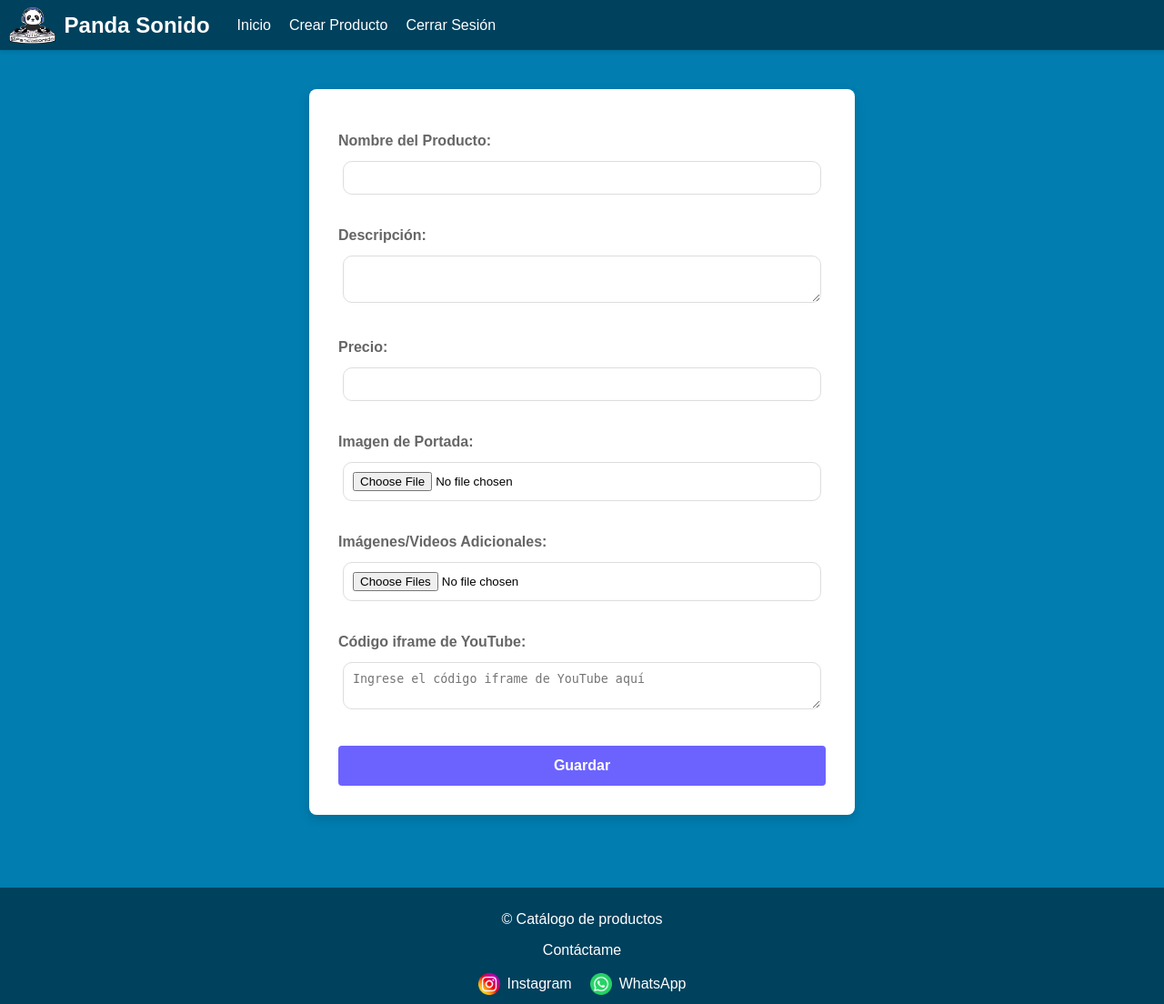
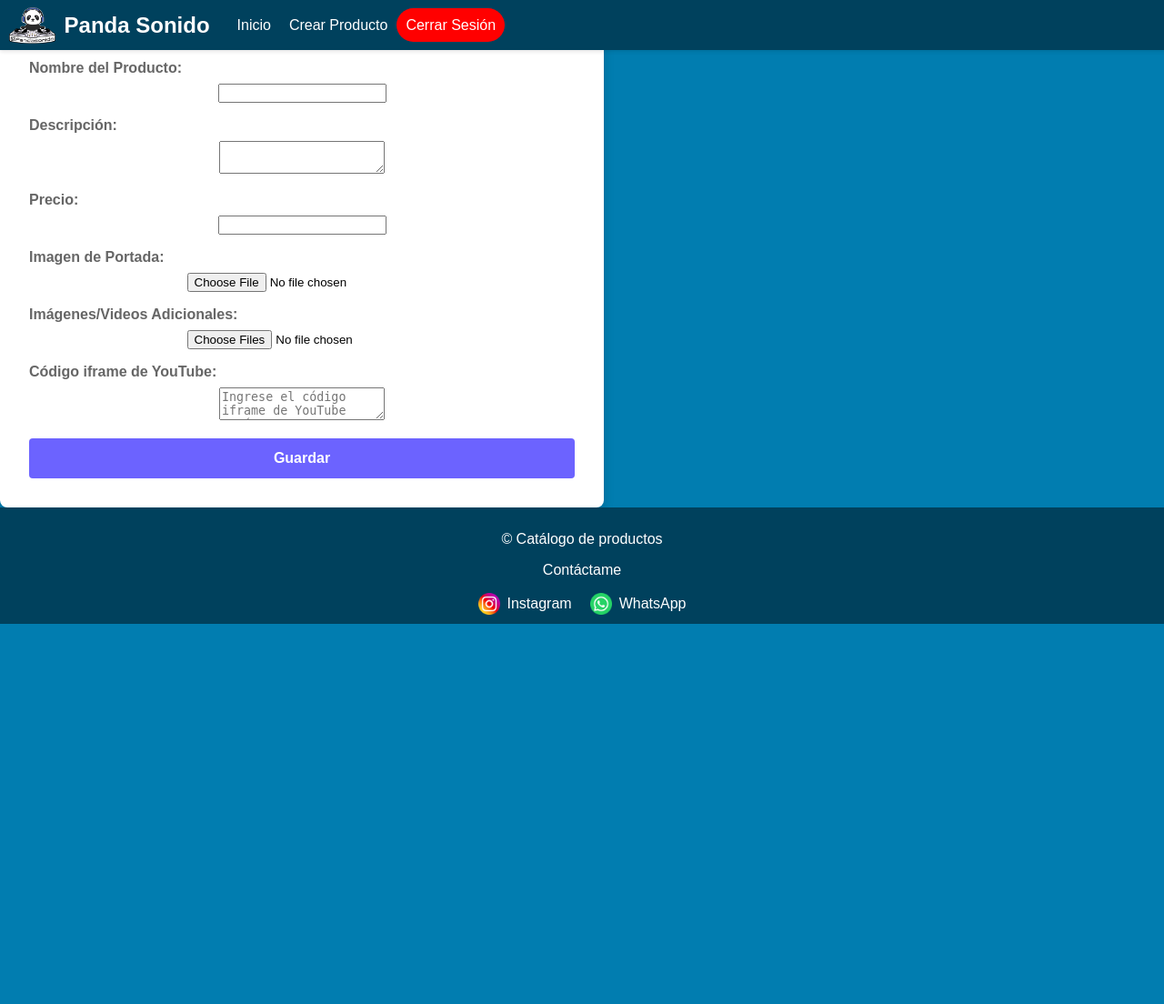
Before and after one commit to JoseJan21/Catalogo-de-productos, a PHP site: page /public/crear_producto.php in a window 1280 px wide. Shown: the whole page at 91% size. After the commit the page ends 686 px from the top, so only its background shows below. Run offline with PHP 8.4, Linux system fonts and the light colour scheme; the visitor is signed in with stand-in values (Sample User, id 1).

Commit message:
correccion estilos responsive

```diff
--- a/css/styles.css
+++ b/css/styles.css
@@ -111,49 +111,6 @@ nav ul li a:hover {
     object-fit: cover;
     border-radius: 20px;
 }
-
-form {
-    width: 600px;
-    padding: 20px;
-    margin: 80px auto;
-    background-color: #ffffff;
-    border-radius: 10px;
-    box-shadow: 0 0 10px rgba(0, 0, 0, 0.1);
-    box-sizing: border-box;
-}
-
-form label {
-    display: block;
-    margin-top: 10px;
-    font-weight: bold;
-    color: #000000;
-}
-
-form input, form textarea {
-    width: calc(100% - 10px);
-    padding: 10px;
-    margin-top: 5px;
-    margin-bottom: 20px;
-    border-radius: 10px;
-    border: 1px solid #ddd;
-    outline: none;
-    box-sizing: border-box;
-}
-
-form button {
-    color: white;
-    background-color: #00a2e2;
-    border: none;
-    padding: 10px 20px;
-    cursor: pointer;
-    border-radius: 5px;
-    width: calc(100% - 10px);
-    margin-top: 10px;
-}
-
-form button:hover {
-    background-color: #017db0;
-}
 /* Para la vista de producto: imagen a la izquierda y descripción a la derecha */
 .detalle-producto .descripcion {
     display: flex;
@@ -209,7 +166,6 @@ form button:hover {
 /* Ajusta el estilo de las imágenes y videos en la galería */
 .galeria img {
     width: 100%; /* Ocupar todo el ancho del contenedor */
-    max-width: calc(33.33% - 10px); /* Ajusta el ancho de cada imagen/video */
     height: auto;
     border-radius: 10px;
     object-fit: cover;
@@ -428,15 +384,21 @@ form button[type="submit"]:hover {
     .detalle-producto .descripcion {
         flex-direction: row;
         text-align: left;
+        margin-top: 90px;
+        margin-bottom: 90px;
     }
 
     .detalle-producto .descripcion img {
         max-width: 50%;
-        margin-right: 20px;
+        margin: auto;
     }
 
     .detalle-producto .descripcion p {
         flex: 1;
+        font-size: 20px;
+    }
+    .detalle-producto .descripcion h1 {
+        font-size: 40px;
     }
 
     .presentacion-negocio {
@@ -450,8 +412,33 @@ form button[type="submit"]:hover {
     .imagen-presentacion img {
         max-width: 100%;
     }
+    .presentacion-negocio {
+        padding: 50px;
+    }
+    .contacto-redes{
+        gap: 62px;
+    }
+    .catalogo{
+        padding: 0px;
+    }
+    .header {
+        height: 100px;
+    }
+    nav ul li a{
+        font-size: 35px;
+    }
+    .logo-nombre h1{
+        font-size: 35px;
+    }
+    .logo{
+        height: 80px;
+    }
 }
 
+.cerrar-sesion{
+    background-color: #f00;
+    border-radius: 40px;
+}
 footer {
     background-color: #00415d;
     color: #ffffff;
@@ -487,7 +474,6 @@ footer a {
 /* Estilo general para las imágenes de la página */
 img {
     max-width: 100%;
-    max-height: 500px;
     width: auto;
     height: auto;
 }
--- a/public/header.php
+++ b/public/header.php
@@ -24,7 +24,7 @@
                 <?php if (isset($_SESSION['usuario_id'])): ?>
                     <li><a href="../public/crear_producto.php">Crear Producto</a></li>
                     <!-- <li><a href="../public/crear_usuario.php">Crear Usuario</a></li> Enlace a crear usuario -->
-                    <li><a href="../public/cerrar_sesion.php">Cerrar Sesión</a></li>
+                    <li><a href="../public/cerrar_sesion.php" class="cerrar-sesion">Cerrar Sesión</a></li>
                 <?php endif; ?>
             </ul>
         </nav>
```
